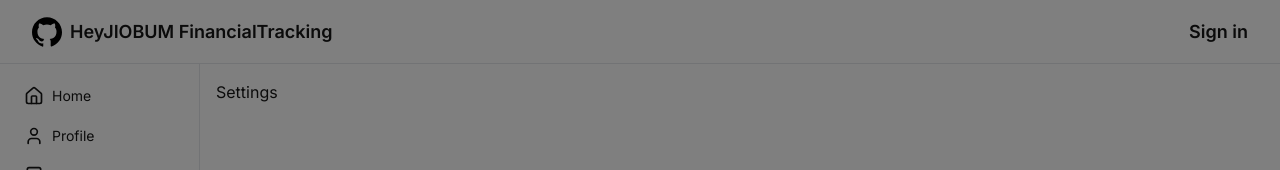
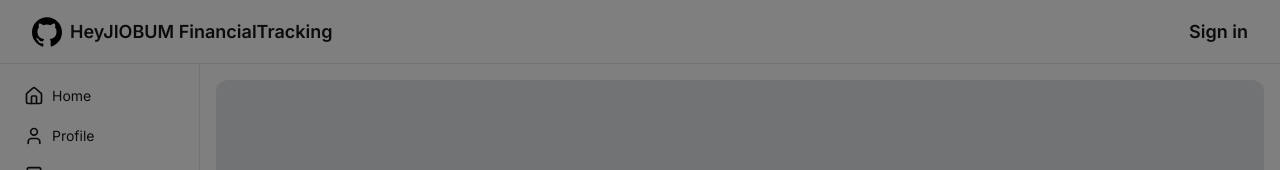
Before and after one commit to HeyJIOBUM/FinancialTracking, a Next.js app in the folder fintrack-frontend/: page /me/budgets in a window 1280 px wide. Shown: the top 170 px of the page. Built offline with nearby package versions, Linux system fonts and the light colour scheme.

Commit message:
blur background if user is not authenticated and try to open personal page

```diff
--- a/fintrack-frontend/src/app/me/layout.js
+++ b/fintrack-frontend/src/app/me/layout.js
@@ -4,13 +4,12 @@ import {useSelector} from "react-redux";
 import AuthModal from "@/components/auth-modal";
 import {useState} from "react";
 import {useRouter} from "next/navigation";
-import Loading from "@/components/loading";
 
 export default function PassAuthenticatedUsersLayout({ children }) {
     const userData = useSelector((state) => state.authReducer.value);
     const isAuthenticated = userData.isAuthenticated;
 
-    const [isModalOpen, setIsModalOpen] = useState(!isAuthenticated);
+    const [_, setIsModalOpen] = useState(!isAuthenticated);
     const router = useRouter();
 
     const handleAuthentication = () => {
@@ -26,10 +25,8 @@ export default function PassAuthenticatedUsersLayout({ children }) {
             children
         ) : (
             <>
-                <>
-                    <Loading></Loading>
-                </>
-                <AuthModal isOpen={isModalOpen} onAuthentication={handleAuthentication} onClose={handleClose} />
+                <div className={"h-[calc(calc(100vh)-96px)] w-full rounded-xl bg-gray-200"} />
+                <AuthModal isOpen={true} onAuthentication={handleAuthentication} onClose={handleClose}/>
             </>
         )
     );
```
